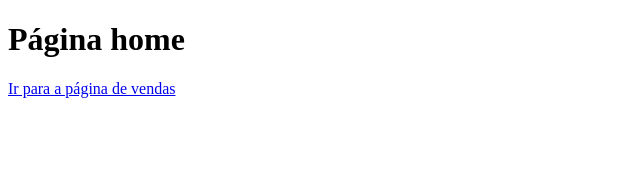
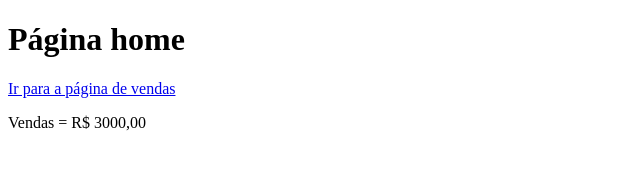
Before and after one commit to SamueldeJeusdeOliveira/aulateste, a plain HTML site: page index.html in a window 1280 px wide. Shown: the whole page, without its empty margins (0-640 px from the left). Drawn offline with Linux system fonts and the light colour scheme.

Commit message:
Acrescentado valor das vendas

```diff
--- a/index.html
+++ b/index.html
@@ -8,5 +8,7 @@
 <body>
     <h1>Página home</h1>
     <a href="vendas.html">Ir para a página de vendas</a>
+    <p>Vendas = R$ 3000,00
+    </p>
 </body>
 </html>
```
